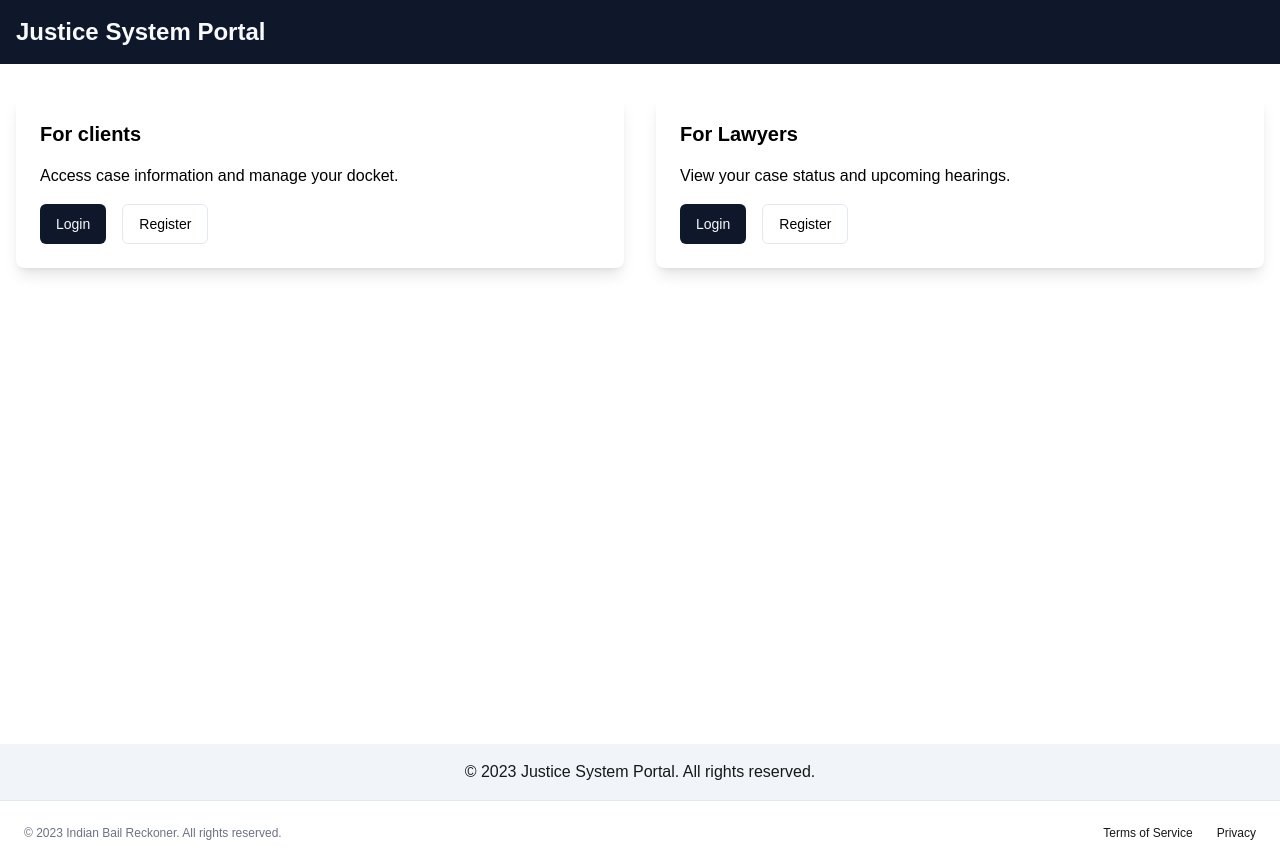
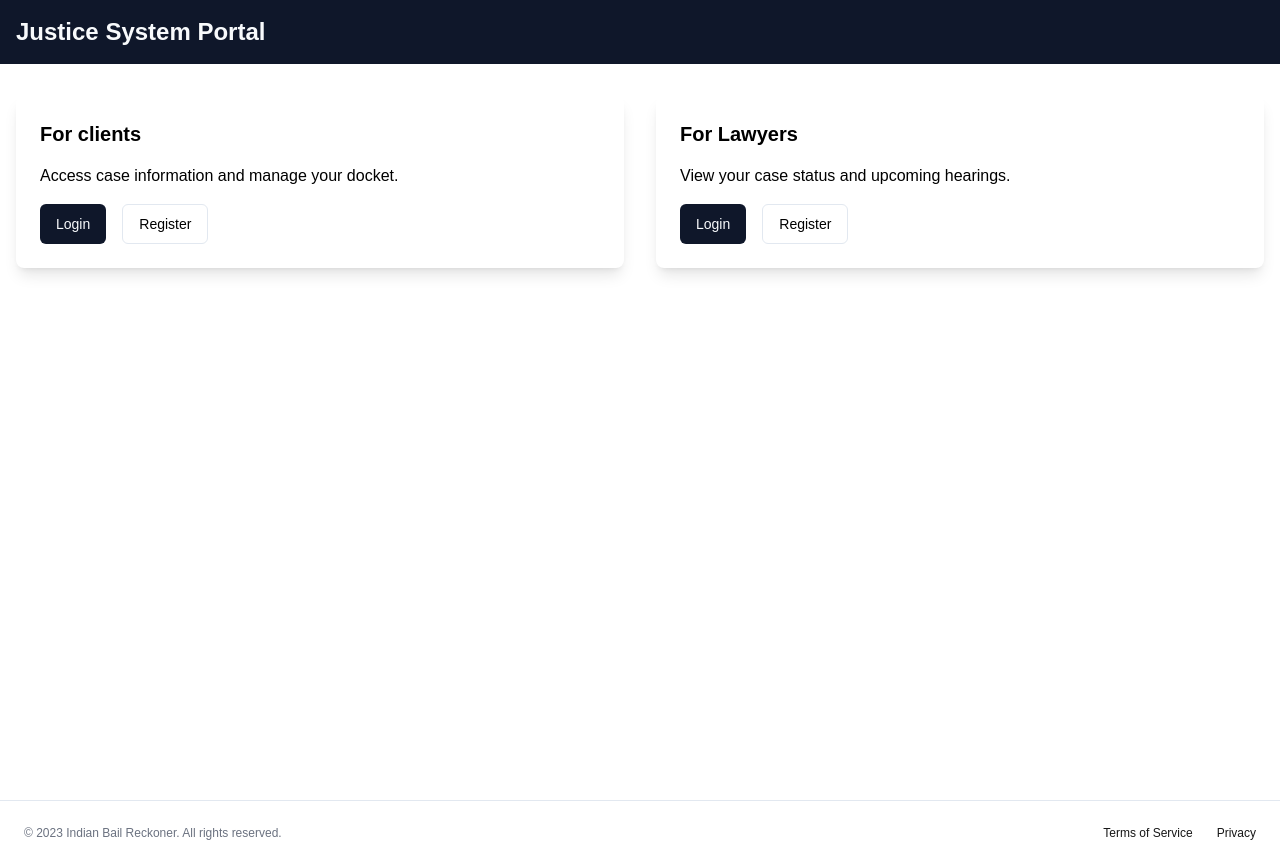
Before and after one commit to AdityaK238/Bail-Reckoner, a Next.js app: page /login in a window 1280 px wide. Built offline with nearby package versions, Linux system fonts and the light colour scheme.

Commit message:
latest commit

```diff
--- a/src/app/login/page.tsx
+++ b/src/app/login/page.tsx
@@ -40,12 +40,6 @@ export default function newLogin() {
           </div>
         </div>
       </main>
-
-      <footer className="bg-muted py-4">
-        <div className="container mx-auto px-4 text-center">
-          <p>&copy; 2023 Justice System Portal. All rights reserved.</p>
-        </div>
-      </footer>
     </div>
   )
 }
--- a/src/app/page.tsx
+++ b/src/app/page.tsx
@@ -131,17 +131,6 @@ export default function LandingPage() {
           </div>
         </section>
       </main>
-      <footer className="flex flex-col gap-2 sm:flex-row py-6 w-full shrink-0 items-center px-4 md:px-6 border-t">
-        <p className="text-xs text-gray-500 dark:text-gray-400">© 2023 Indian Bail Reckoner. All rights reserved.</p>
-        <nav className="sm:ml-auto flex gap-4 sm:gap-6">
-          <Link className="text-xs hover:underline underline-offset-4" href="#">
-            Terms of Service
-          </Link>
-          <Link className="text-xs hover:underline underline-offset-4" href="#">
-            Privacy
-          </Link>
-        </nav>
-      </footer>
     </div>
   );
 }
```
